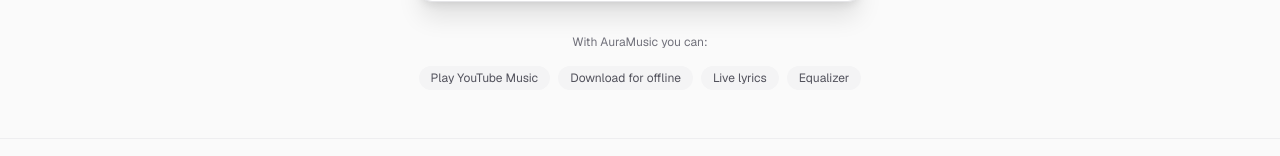
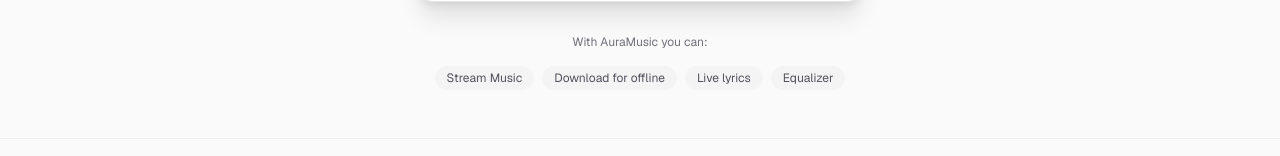
Before and after one commit to TeamAuraMusic/AuraMusicSite, a Next.js app: page /play/1 in a window 1280 px wide. Shown: the part 656-812 px from the top of the page. Built offline with nearby package versions, Linux system fonts and the light colour scheme.

Commit message:
Refractor old code

```diff
--- a/src/app/play/[videoId]/PlayPageClient.tsx
+++ b/src/app/play/[videoId]/PlayPageClient.tsx
@@ -124,7 +124,7 @@
               With AuraMusic you can:
             </p>
             <div className="flex flex-wrap justify-center gap-2">
-              {["Play YouTube Music", "Download for offline", "Live lyrics", "Equalizer"].map((feature) => (
+              {["Stream Music ", "Download for offline", "Live lyrics", "Equalizer"].map((feature) => (
                 <span
                   key={feature}
                   className="px-3 py-1 text-xs rounded-full bg-zinc-100 dark:bg-zinc-800 text-zinc-600 dark:text-zinc-400"
```
